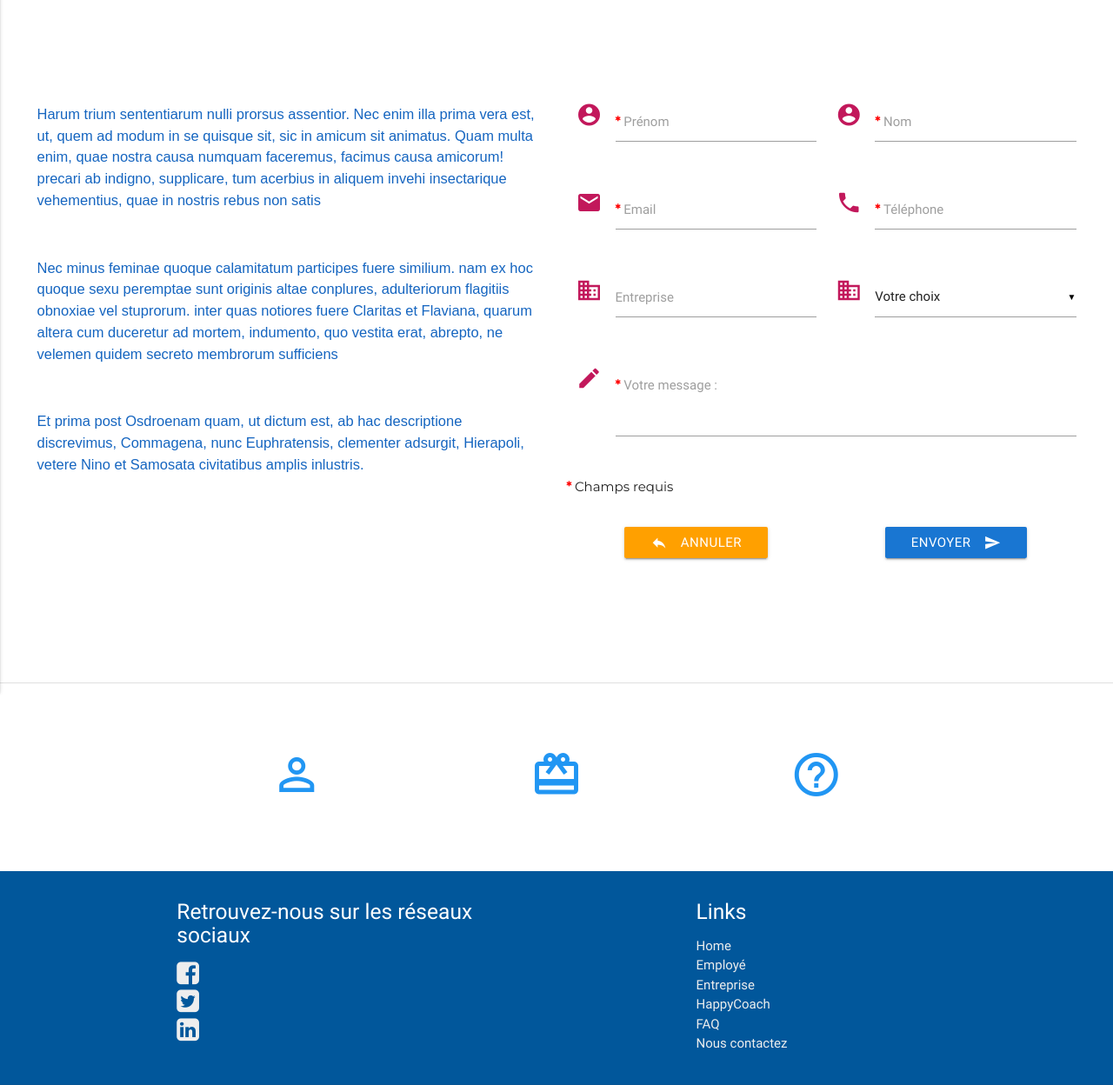
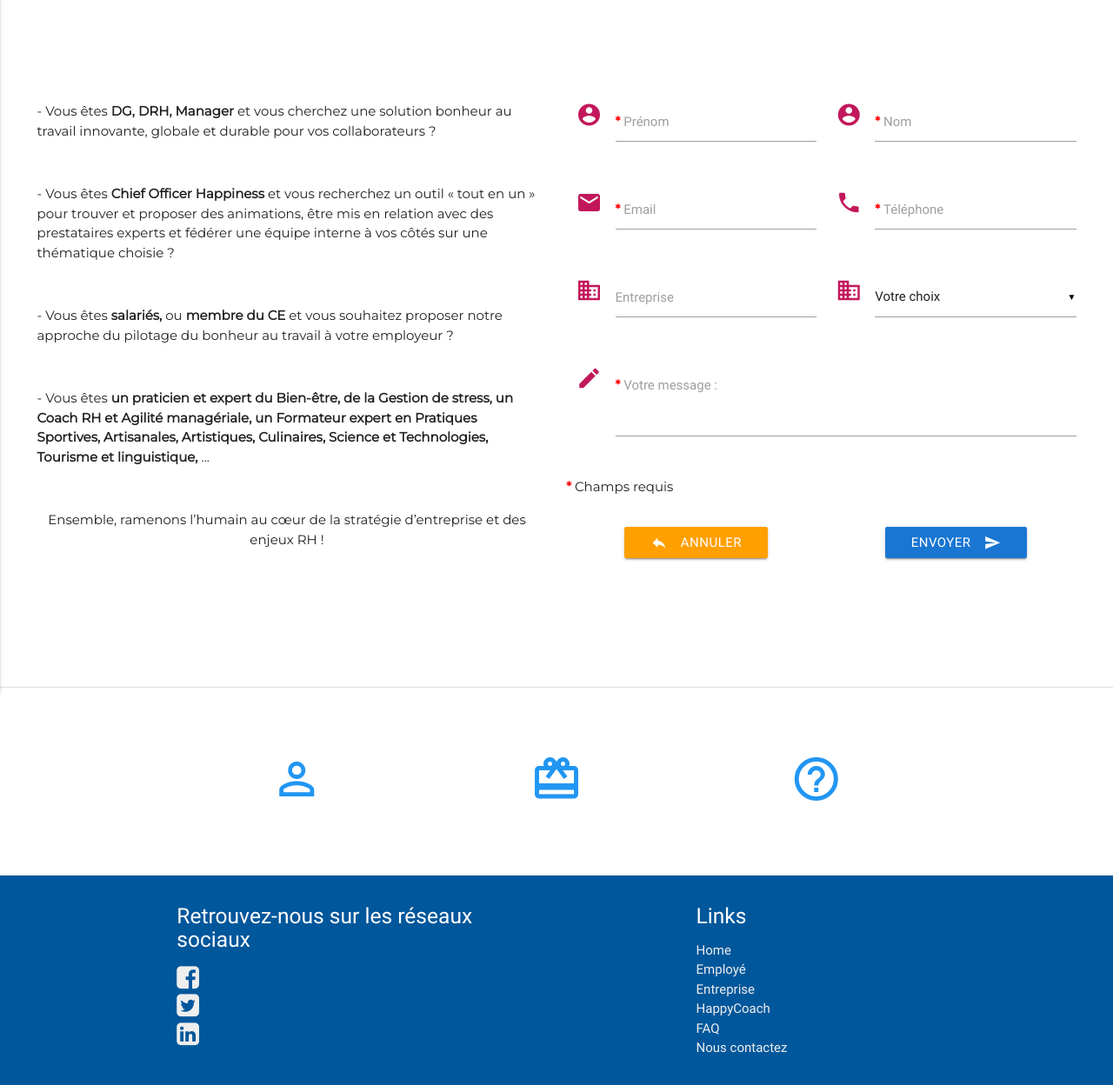
Before and after one commit to WildCodeSchool/Lyon-0917-HappySens, a Symfony app: template app/Resources/views/pages/contact.html.twig in a window 1280 px wide. Shown: the part 64-1312 px from the top of the page at 87% size. Run offline with Twig, Linux system fonts and the light colour scheme; the template is opened without the code that fills it, so the values that code supplies are empty; some libraries are stand-ins or nearby versions; some web fonts are replaced.

Commit message:
migration TextContact in symfony

```diff
--- a/app/Resources/views/partials/components/textContact.html.twig
+++ b/app/Resources/views/partials/components/textContact.html.twig
@@ -1,28 +1,27 @@
 <div class="col s12 m6 valign-wrapperr">
     <div class="col s12 valign">
         <div class="row">
-            <p class="text-form blue-text text-darken-3">Harum trium sententiarum nulli prorsus assentior. Nec enim illa prima vera est, ut, quem ad
-                modum
-                in se quisque sit, sic in amicum sit animatus. Quam multa enim, quae nostra causa numquam
-                faceremus, facimus causa amicorum! precari ab indigno, supplicare, tum acerbius in aliquem
-                invehi insectarique vehementius, quae in nostris rebus non satis </p>
+            <p>- Vous êtes <b>DG, DRH, Manager</b> et vous cherchez une solution bonheur au travail innovante, globale et durable pour vos collaborateurs ?</p>
         </div>
     </div>
     <div class="col s12 valign">
         <div class="row">
-            <p class="text-form blue-text text-darken-3">Nec minus feminae quoque calamitatum participes fuere similium. nam ex hoc quoque sexu
-                peremptae
-                sunt originis altae conplures, adulteriorum flagitiis obnoxiae vel stuprorum. inter quas
-                notiores fuere Claritas et Flaviana, quarum altera cum duceretur ad mortem, indumento, quo
-                vestita erat, abrepto, ne velemen quidem secreto membrorum sufficiens </p>
+            <p>- Vous êtes <b>Chief Officer Happiness</b> et vous recherchez un outil « tout en un » pour trouver et proposer des animations, être mis en relation avec des prestataires experts et fédérer une équipe interne à vos côtés sur une thématique choisie ?</p>
         </div>
     </div>
     <div class="col s12 valign">
         <div class="row">
-            <p class="text-form blue-text text-darken-3">Et prima post Osdroenam quam, ut dictum est, ab hac descriptione discrevimus, Commagena, nunc
-                Euphratensis, clementer adsurgit, Hierapoli, vetere Nino et Samosata civitatibus amplis
-                inlustris.
-            </p>
+            <p>- Vous êtes <b>salariés,</b> ou <b>membre du CE</b> et vous souhaitez proposer notre approche du pilotage du bonheur au travail à votre employeur ?</p>
+        </div>
+    </div>
+    <div class="col s12 valign">
+        <div class="row">
+            <p>- Vous êtes <b>un praticien et expert du Bien-être, de la Gestion de stress, un Coach RH et Agilité managériale, un Formateur expert en Pratiques Sportives, Artisanales, Artistiques, Culinaires, Science et Technologies, Tourisme et linguistique,</b> ...</p>
+        </div>
+    </div>
+    <div class="col s12 valign">
+        <div class="row">
+            <p class="center-align">Ensemble, ramenons l’humain au cœur de la stratégie d’entreprise et des enjeux RH !</p>
         </div>
     </div>
 </div>
```
